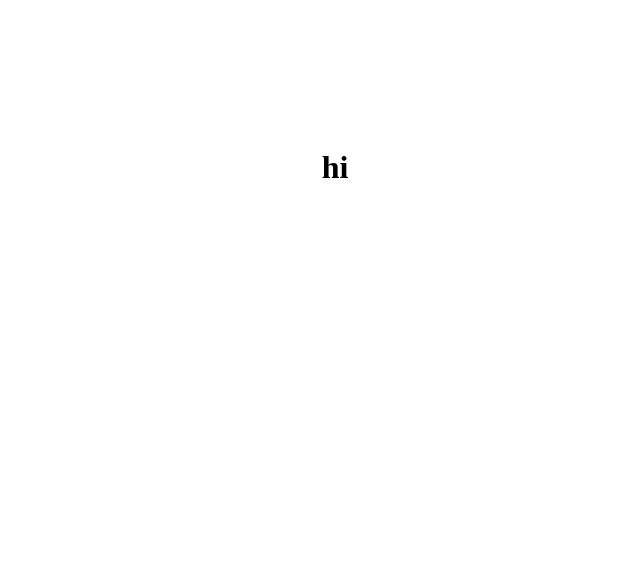
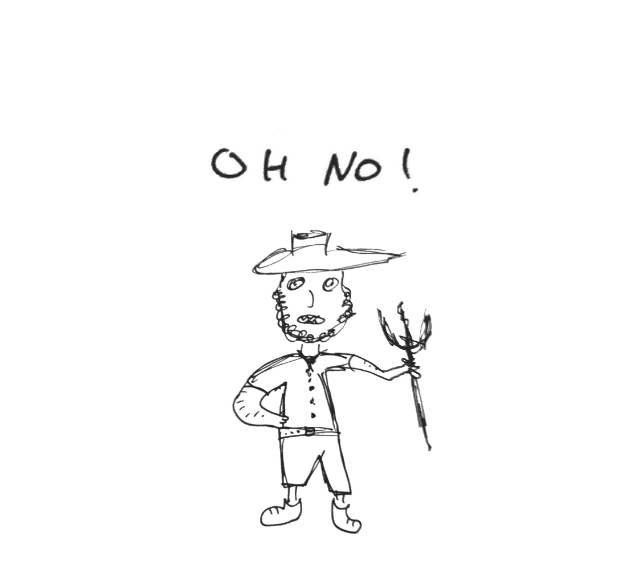
Before and after one commit to jeremy-liss/rain, a React app: page / in a window 1280 px wide. Both pictures are taken after a click on the link "DON'T CLICK". Shown: the whole page, without its empty margins (305-945 px from the left). Built offline with nearby package versions, Linux system fonts and the light colour scheme.

Commit message:
add grumpy farmer

```diff
--- a/index.js
+++ b/index.js
@@ -12,6 +12,12 @@ const state = {
     '../images/1down4.jpg',
     '../images/1down5.jpg',
     '../images/1down6.jpg'
+  ],
+  speech: [
+    '../images/talk1.jpg',
+    '../images/talk2.jpg',
+    '../images/talk3.jpg',
+    '../images/talk4.jpg'
   ]
 }
 
@@ -54,12 +60,28 @@ const stopLoop = () => {
   }, 300)
 }
 
+let speechImg = state.speech[0]
+let speechCount = 1
+
+const speech = () => {
+  if (fallCount > 7) {
+    speechImg = state.speech[speechCount]
+    speechCount += 1
+  }
+  if (speechCount === 4) {
+    clearInterval(speechHandle)
+  }
+}
+
+const speechHandle = setInterval(function(){
+  speech()
+}, 1500)
+
 const App = () => {
   return (
     <div>
-      <div id="rain">
       {fallCount < 7 ?
-        <div>
+        <div id ="rain">
           <img id="drops" src={image1} />
           <img id="drops" src={image2} />
           <img id="drops" src={image3} />
@@ -77,9 +99,11 @@ const App = () => {
           <img id="drops" src={image3} />
         </div>
       :
-        <h1>hi</h1>
+      <div>
+        <div id="rain"><img id="speech" src={speechImg} /></div>
+        <div id="rain"><img id="farmer" src="../images/farmer.jpg" /></div>
+      </div>
       }
-      </div>
       <div id="rain">
         <a href="#" onClick={()=>stopLoop()}><h3>{text}</h3></a>
       </div>
--- a/public/main.css
+++ b/public/main.css
@@ -8,6 +8,16 @@ body {
   max-height: 400px;
 }
 
+#farmer {
+  max-width: 248px;
+  max-height: 330px;
+}
+
+#speech {
+  max-width: 280px;
+  max-height: 80px;
+}
+
 #rain {
   display: flex;
   align-items: center;
```
Also changed, not shown: images/talk1.jpg (added), images/talk2.jpg (added), images/talk3.jpg (added), images/talk4.jpg (added).
